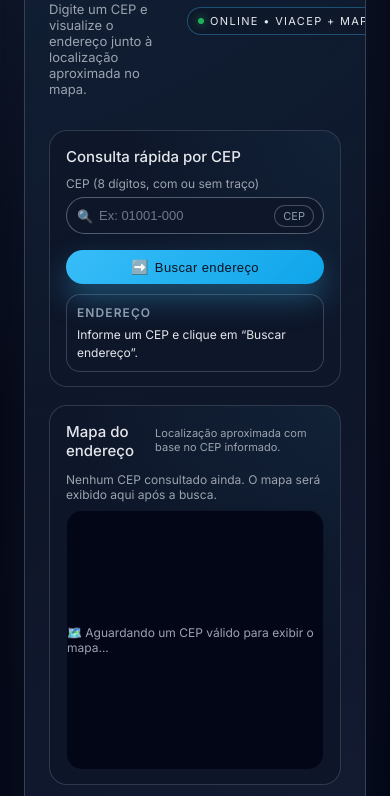
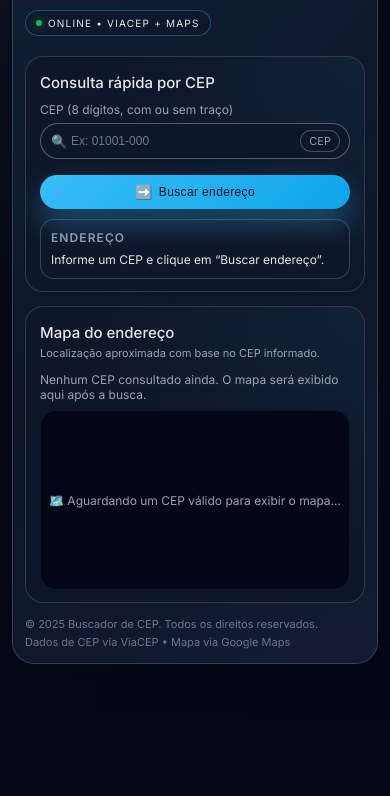
Before and after one commit to henriqueferreira-ofc/buscador-de-cep, a website: page docs/index.html in a window 390 px wide. Shown: the part 117-913 px from the top of the page. After the commit the page ends 844 px from the top, so only its background shows below. Drawn offline with Linux system fonts and the light colour scheme.

Commit message:
update para todas as telas e dispositivos.

```diff
--- a/docs/css/styles.css
+++ b/docs/css/styles.css
@@ -124,7 +124,7 @@ h1 span.logo-dot {
   gap: 18px;
 }
 
-@media (max-width: 720px) {
+@media (max-width: 900px) {
   .layout {
     grid-template-columns: 1fr;
   }
@@ -362,3 +362,113 @@ button:active {
 .footer span {
   opacity: 0.85;
 }
+
+@media (max-width: 1024px) {
+  body {
+    padding: 20px;
+  }
+
+  .app-shell {
+    padding: 20px 18px 18px;
+    border-radius: 22px;
+  }
+
+  .layout {
+    gap: 14px;
+  }
+
+  .map-container {
+    height: 240px;
+  }
+}
+
+@media (max-width: 768px) {
+  body {
+    padding: 18px;
+  }
+
+  .header {
+    flex-direction: column;
+    align-items: flex-start;
+  }
+
+  .chip {
+    align-self: flex-start;
+  }
+
+  .card {
+    padding: 16px 14px 12px;
+  }
+
+  .card-header {
+    flex-direction: column;
+    align-items: flex-start;
+    gap: 4px;
+  }
+
+  .map-container {
+    height: 220px;
+  }
+
+  .footer {
+    justify-content: flex-start;
+  }
+}
+
+@media (max-width: 560px) {
+  body {
+    padding: 14px;
+    align-items: flex-start;
+  }
+
+  .app-shell {
+    padding: 18px 14px 16px;
+    box-shadow: 0 12px 32px rgba(5, 8, 22, 0.55);
+  }
+
+  h1 {
+    font-size: 20px;
+  }
+
+  .subtitle {
+    font-size: 12px;
+  }
+
+  input {
+    padding: 10px 32px 10px 30px;
+    font-size: 12px;
+  }
+
+  button {
+    font-size: 12px;
+    padding: 9px 12px;
+  }
+
+  .map-container {
+    height: 200px;
+  }
+
+  .footer {
+    flex-direction: column;
+    align-items: flex-start;
+    gap: 4px;
+  }
+}
+
+@media (max-width: 400px) {
+  body {
+    padding: 12px;
+  }
+
+  .app-shell {
+    padding: 16px 12px 14px;
+  }
+
+  .chip {
+    font-size: 10px;
+  }
+
+  .map-container {
+    height: 180px;
+  }
+}
--- a/docs/index.html
+++ b/docs/index.html
@@ -2,6 +2,7 @@
 <html lang="pt-BR">
 <head>
   <meta charset="UTF-8" />
+  <meta name="viewport" content="width=device-width, initial-scale=1" />
   <title>Buscador de CEP</title>
   <link rel="preconnect" href="https://fonts.googleapis.com">
   <link rel="preconnect" href="https://fonts.gstatic.com" crossorigin>
```
